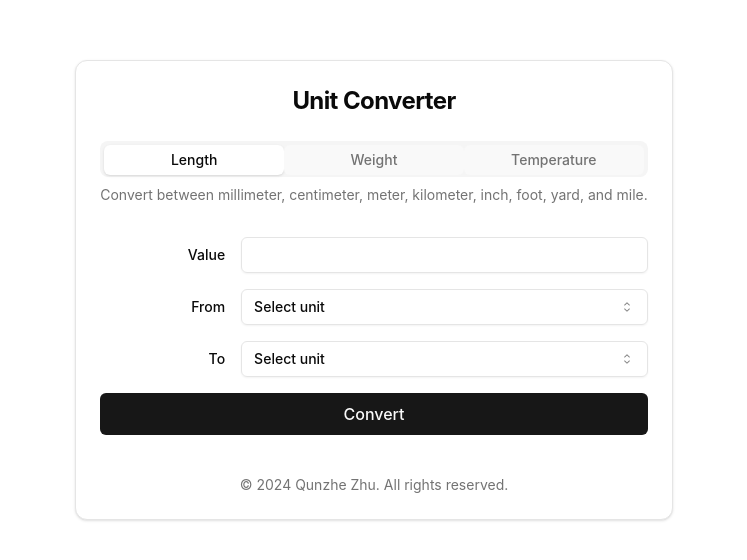
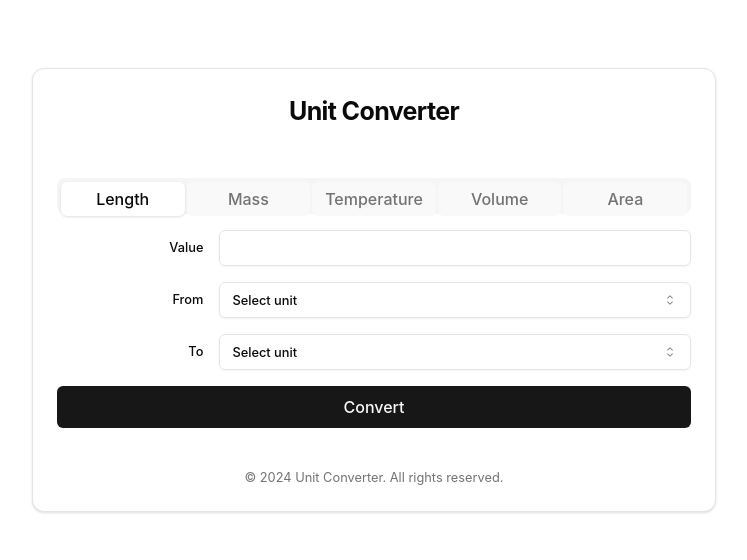
Before and after one commit to zqz979/unit-converter, a React (Vite) app: page / in a window 1280 px wide. Shown: the part 110-670 px from the top of the page, without its empty margins (266-1013 px from the left). Built offline with nearby package versions, Linux system fonts and the light colour scheme.

Commit message:
fix smaller screen display

```diff
--- a/src/App.tsx
+++ b/src/App.tsx
@@ -15,54 +15,138 @@ import {
   SelectTrigger,
   SelectValue,
 } from "@/components/ui/select";
-import { Tabs, TabsContent, TabsList, TabsTrigger } from "@/components/ui/tabs";
+import { Tabs, TabsList, TabsTrigger } from "@/components/ui/tabs";
 
 const lengthUnits = [
-  "millimeter",
-  "centimeter",
-  "meter",
-  "kilometer",
-  "inch",
-  "foot",
-  "yard",
-  "mile",
+  "Kilometer",
+  "Meter",
+  "Centimeter",
+  "Millimeter",
+  "Micrometer",
+  "Nanometer",
+  "Mile",
+  "Yard",
+  "Foot",
+  "Inch",
+  "Nautical mile",
 ];
-const weightUnits = ["milligram", "gram", "kilogram", "ounce", "pound"];
-const temperatureUnits = ["Celsius", "Fahrenheit", "Kelvin"];
+const massUnits = [
+  "Metric ton",
+  "Kilogram",
+  "Gram",
+  "Milligram",
+  "Microgram",
+  "Imperial ton",
+  "US ton",
+  "Stone",
+  "Pound",
+  "Ounce",
+];
+const temperatureUnits = ["Fahrenheit", "Celsius", "Kelvin"];
+const volumeUnits = [
+  "US liquid gallon",
+  "US liquid quart",
+  "US liquid pint",
+  "US legal cup",
+  "US fluid ounce",
+  "US tablespoon",
+  "US teaspoon",
+  "Cubic meter",
+  "Liter",
+  "Milliliter",
+  "Imperial gallon",
+  "Imperial quart",
+  "Imperial pint",
+  "Imperial cup",
+  "Imperial fluid ounce",
+  "Imperial tablespoon",
+  "Imperial teaspoon",
+  "Cubic foot",
+  "Cubic inch",
+];
+const areaUnits = [
+  "Square kilometer",
+  "Square meter",
+  "Square mile",
+  "Square yard",
+  "Square foot",
+  "Square inch",
+  "Hectare",
+  "Acre",
+];
 
 const conversionFactors = {
   length: {
-    millimeter: 1,
-    centimeter: 10,
-    meter: 1000,
-    kilometer: 1000000,
-    inch: 25.4,
-    foot: 304.8,
-    yard: 914.4,
-    mile: 1609344,
+    Kilometer: 1000,
+    Meter: 1,
+    Centimeter: 0.01,
+    Millimeter: 0.001,
+    Micrometer: 0.000001,
+    Nanometer: 0.000000001,
+    Mile: 1609.344,
+    Yard: 0.9144,
+    Foot: 0.3048,
+    Inch: 0.0254,
+    "Nautical mile": 1852,
   },
-  weight: {
-    milligram: 1,
-    gram: 1000,
-    kilogram: 1000000,
-    ounce: 28349.5,
-    pound: 453592,
+  mass: {
+    "Metric ton": 1000000,
+    Kilogram: 1000,
+    Gram: 1,
+    Milligram: 0.001,
+    Microgram: 0.000001,
+    "Imperial ton": 1016046.9088,
+    "US ton": 907184.74,
+    Stone: 6350.29318,
+    Pound: 453.59237,
+    Ounce: 28.34952,
+  },
+  volume: {
+    "US liquid gallon": 3.78541,
+    "US liquid quart": 0.946353,
+    "US liquid pint": 0.473176,
+    "US legal cup": 0.24,
+    "US fluid ounce": 0.0295735,
+    "US tablespoon": 0.0147868,
+    "US teaspoon": 0.00492892,
+    "Cubic meter": 1000,
+    Liter: 1,
+    Milliliter: 0.001,
+    "Imperial gallon": 4.54609,
+    "Imperial quart": 1.13652,
+    "Imperial pint": 0.568261,
+    "Imperial cup": 0.284131,
+    "Imperial fluid ounce": 0.0284131,
+    "Imperial tablespoon": 0.0177582,
+    "Imperial teaspoon": 0.00591939,
+    "Cubic foot": 28.3168,
+    "Cubic inch": 0.0163871,
+  },
+  area: {
+    "Square kilometer": 1000000,
+    "Square meter": 1,
+    "Square mile": 2589988.11,
+    "Square yard": 0.836127,
+    "Square foot": 0.092903,
+    "Square inch": 0.00064516,
+    Hectare: 10000,
+    Acre: 4046.86,
   },
 };
 
 function convertTemperature(value: number, from: string, to: string) {
   if (from === to) return value;
+  if (from === "Fahrenheit") {
+    if (to === "Celsius") return ((value - 32) * 5) / 9;
+    if (to === "Kelvin") return ((value - 32) * 5) / 9 + 273.15;
+  }
   if (from === "Celsius") {
     if (to === "Fahrenheit") return (value * 9) / 5 + 32;
     if (to === "Kelvin") return value + 273.15;
   }
-  if (from === "Fahrenheit") {
-    if (to === "Celsius") return ((value - 32) * 5) / 9;
-    if (to === "Kelvin") return ((value - 32) * 5) / 9 + 273.15;
-  }
   if (from === "Kelvin") {
+    if (to === "Fahrenheit") return ((value - 273.15) * 9) / 5 + 32;
     if (to === "Celsius") return value - 273.15;
-    if (to === "Fahrenheit") return ((value - 273.15) * 9) / 5 + 32;
   }
   return value;
 }
@@ -71,25 +155,15 @@ function convertUnit(
   value: number,
   from: string,
   to: string,
-  unitType: "length" | "weight"
+  unitType: "length" | "mass" | "volume" | "area"
 ) {
-  if (unitType === "length") {
-    const fromFactor =
-      conversionFactors.length[from as keyof typeof conversionFactors.length];
-    const toFactor =
-      conversionFactors.length[to as keyof typeof conversionFactors.length];
-    return (value * fromFactor) / toFactor;
-  } else if (unitType === "weight") {
-    const fromFactor =
-      conversionFactors.weight[from as keyof typeof conversionFactors.weight];
-    const toFactor =
-      conversionFactors.weight[to as keyof typeof conversionFactors.weight];
-    return (value * fromFactor) / toFactor;
-  }
-  return 0;
+  const factors = conversionFactors[unitType];
+  const fromFactor = factors[from as keyof typeof factors];
+  const toFactor = factors[to as keyof typeof factors];
+  return (value * fromFactor) / toFactor;
 }
 
-export default function App() {
+export default function Component() {
   const [tab, setTab] = useState("length");
   const [value, setValue] = useState("");
   const [fromUnit, setFromUnit] = useState("");
@@ -98,32 +172,36 @@ export default function App() {
 
   const handleConvert = () => {
     if (!value || !fromUnit || !toUnit) {
-      alert("Please fill all fields");
+      alert("Please fill all fields.");
       return;
     }
 
     const numValue = parseFloat(value);
-    if (tab === "length" || tab === "weight" ? numValue <= 0 : false) {
+    if (["length", "mass", "volume", "area"].includes(tab) && numValue < 0) {
       alert(`Value for ${tab} must be non-negative.`);
       return;
     }
     if (tab === "temperature") {
       switch (fromUnit) {
-        case "Celsius":
-          if (numValue < -273.15) {
-            alert("Temperature cannot be less than -273.15 °C.");
+        case "Fahrenheit":
+          if (numValue < -459.67) {
+            alert(
+              "Temperature cannot be less than -459.67 °F (absolute zero)."
+            );
             return;
           }
           break;
-        case "Fahrenheit":
-          if (numValue < -459.67) {
-            alert("Temperature cannot be less than -459.67 °F.");
+        case "Celsius":
+          if (numValue < -273.15) {
+            alert(
+              "Temperature cannot be less than -273.15 °C (absolute zero)."
+            );
             return;
           }
           break;
         case "Kelvin":
           if (numValue < 0) {
-            alert("Temperature cannot be less than 0 K.");
+            alert("Temperature cannot be less than 0 K (absolute zero).");
             return;
           }
           break;
@@ -143,17 +221,17 @@ export default function App() {
         numValue,
         fromUnit,
         toUnit,
-        tab as "length" | "weight"
+        tab as "length" | "mass" | "volume" | "area"
       );
     }
 
     setResult(
-      `${numValue} ${fromUnit} = ${convertedValue.toFixed(4)} ${toUnit}`
+      `${numValue} ${fromUnit} = ${convertedValue.toFixed(6)} ${toUnit}`
     );
   };
 
-  const handleTabChange = (tab: string) => {
-    setTab(tab);
+  const handleTabChange = (newTab: string) => {
+    setTab(newTab);
     setFromUnit("");
     setToUnit("");
     setValue("");
@@ -163,8 +241,12 @@ export default function App() {
   const unitOptions =
     tab === "length"
       ? lengthUnits
-      : tab === "weight"
-      ? weightUnits
+      : tab === "mass"
+      ? massUnits
+      : tab === "volume"
+      ? volumeUnits
+      : tab === "area"
+      ? areaUnits
       : temperatureUnits;
 
   return (
@@ -175,29 +257,25 @@ export default function App() {
             Unit Converter
           </CardTitle>
         </CardHeader>
-        <CardContent>
+        <CardContent className="p-0 sm:p-6">
           <Tabs value={tab} onValueChange={handleTabChange} className="w-full">
-            <TabsList className="grid w-full grid-cols-3">
-              <TabsTrigger value="length">Length</TabsTrigger>
-              <TabsTrigger value="weight">Weight</TabsTrigger>
-              <TabsTrigger value="temperature">Temperature</TabsTrigger>
+            <TabsList className="grid w-full grid-cols-5 gap-0.5">
+              <TabsTrigger value="length" className="tab-name">
+                Length
+              </TabsTrigger>
+              <TabsTrigger value="mass" className="tab-name">
+                Mass
+              </TabsTrigger>
+              <TabsTrigger value="temperature" className="tab-name">
+                Temperature
+              </TabsTrigger>
+              <TabsTrigger value="volume" className="tab-name">
+                Volume
+              </TabsTrigger>
+              <TabsTrigger value="area" className="tab-name">
+                Area
+              </TabsTrigger>
             </TabsList>
-            <TabsContent value="length">
-              <p className="text-sm text-muted-foreground mb-4">
-                Convert between millimeter, centimeter, meter, kilometer, inch,
-                foot, yard, and mile.
-              </p>
-            </TabsContent>
-            <TabsContent value="weight">
-              <p className="text-sm text-muted-foreground mb-4">
-                Convert between milligram, gram, kilogram, ounce, and pound.
-              </p>
-            </TabsContent>
-            <TabsContent value="temperature">
-              <p className="text-sm text-muted-foreground mb-4">
-                Convert between Celsius, Fahrenheit, and Kelvin.
-              </p>
-            </TabsContent>
           </Tabs>
 
           <div className="grid gap-4 py-4">
@@ -208,7 +286,7 @@ export default function App() {
               <Input
                 id="value"
                 type="number"
-                min={0}
+                min={tab !== "temperature" ? 0 : undefined}
                 value={value}
                 onChange={(e) => setValue(e.target.value)}
                 className="col-span-3"
@@ -265,7 +343,7 @@ export default function App() {
         </CardContent>
         <CardFooter className="flex justify-center">
           <p className="text-sm text-muted-foreground">
-            © {new Date().getFullYear()} Qunzhe Zhu. All rights reserved.
+            © {new Date().getFullYear()} Unit Converter. All rights reserved.
           </p>
         </CardFooter>
       </Card>
--- a/src/index.css
+++ b/src/index.css
@@ -149,3 +149,9 @@ input[type="number"] {
     @apply bg-background text-foreground;
   }
 }
+
+@layer utilities {
+  .tab-name {
+    @apply text-xxs sm:text-base;
+  }
+}
--- a/tailwind.config.js
+++ b/tailwind.config.js
@@ -5,53 +5,64 @@ export default {
   theme: {
     extend: {
       borderRadius: {
-  			lg: 'var(--radius)',
-  			md: 'calc(var(--radius) - 2px)',
-  			sm: 'calc(var(--radius) - 4px)'
+        lg: "var(--radius)",
+        md: "calc(var(--radius) - 2px)",
+        sm: "calc(var(--radius) - 4px)",
       },
       colors: {
-  			background: 'hsl(var(--background))',
-  			foreground: 'hsl(var(--foreground))',
+        background: "hsl(var(--background))",
+        foreground: "hsl(var(--foreground))",
         card: {
-  				DEFAULT: 'hsl(var(--card))',
-  				foreground: 'hsl(var(--card-foreground))'
+          DEFAULT: "hsl(var(--card))",
+          foreground: "hsl(var(--card-foreground))",
         },
         popover: {
-  				DEFAULT: 'hsl(var(--popover))',
-  				foreground: 'hsl(var(--popover-foreground))'
+          DEFAULT: "hsl(var(--popover))",
+          foreground: "hsl(var(--popover-foreground))",
         },
         primary: {
-  				DEFAULT: 'hsl(var(--primary))',
-  				foreground: 'hsl(var(--primary-foreground))'
+          DEFAULT: "hsl(var(--primary))",
+          foreground: "hsl(var(--primary-foreground))",
         },
         secondary: {
-  				DEFAULT: 'hsl(var(--secondary))',
-  				foreground: 'hsl(var(--secondary-foreground))'
+          DEFAULT: "hsl(var(--secondary))",
+          foreground: "hsl(var(--secondary-foreground))",
         },
         muted: {
-  				DEFAULT: 'hsl(var(--muted))',
-  				foreground: 'hsl(var(--muted-foreground))'
+          DEFAULT: "hsl(var(--muted))",
+          foreground: "hsl(var(--muted-foreground))",
         },
         accent: {
-  				DEFAULT: 'hsl(var(--accent))',
-  				foreground: 'hsl(var(--accent-foreground))'
+          DEFAULT: "hsl(var(--accent))",
+          foreground: "hsl(var(--accent-foreground))",
         },
         destructive: {
-  				DEFAULT: 'hsl(var(--destructive))',
-  				foreground: 'hsl(var(--destructive-foreground))'
+          DEFAULT: "hsl(var(--destructive))",
+          foreground: "hsl(var(--destructive-foreground))",
         },
-  			border: 'hsl(var(--border))',
-  			input: 'hsl(var(--input))',
-  			ring: 'hsl(var(--ring))',
+        border: "hsl(var(--border))",
+        input: "hsl(var(--input))",
+        ring: "hsl(var(--ring))",
         chart: {
-  				'1': 'hsl(var(--chart-1))',
-  				'2': 'hsl(var(--chart-2))',
-  				'3': 'hsl(var(--chart-3))',
-  				'4': 'hsl(var(--chart-4))',
-  				'5': 'hsl(var(--chart-5))'
-  			}
-  		}
-  	}
+          1: "hsl(var(--chart-1))",
+          2: "hsl(var(--chart-2))",
+          3: "hsl(var(--chart-3))",
+          4: "hsl(var(--chart-4))",
+          5: "hsl(var(--chart-5))",
+        },
+      },
+      fontSize: {
+        xxs: "0.5rem",
+        xs: "0.6rem",
+        sm: "0.8rem",
+        base: "1rem",
+        xl: "1.25rem",
+        "2xl": "1.563rem",
+        "3xl": "1.953rem",
+        "4xl": "2.441rem",
+        "5xl": "3.052rem",
+      },
+    },
   },
   plugins: [require("tailwindcss-animate")],
 };
```
Lines whose indentation alone changed are shown as unchanged.
